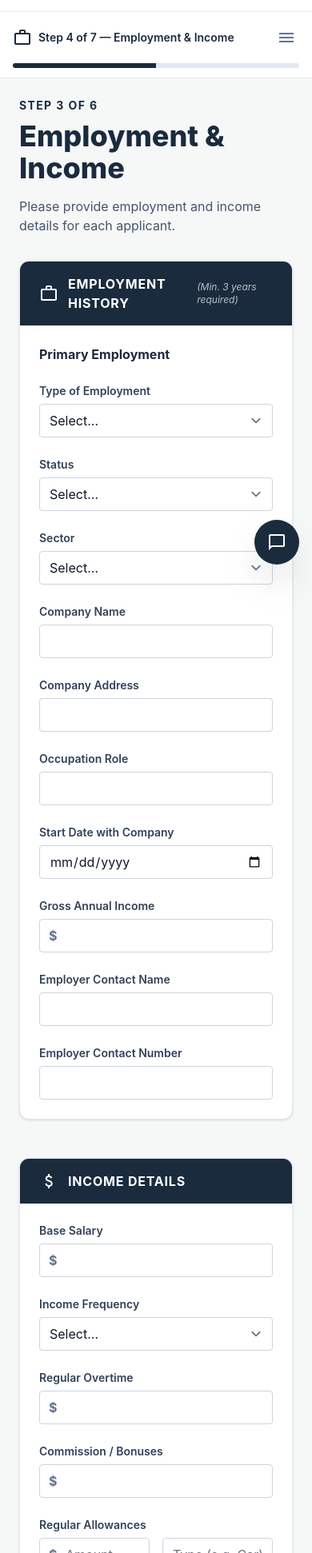
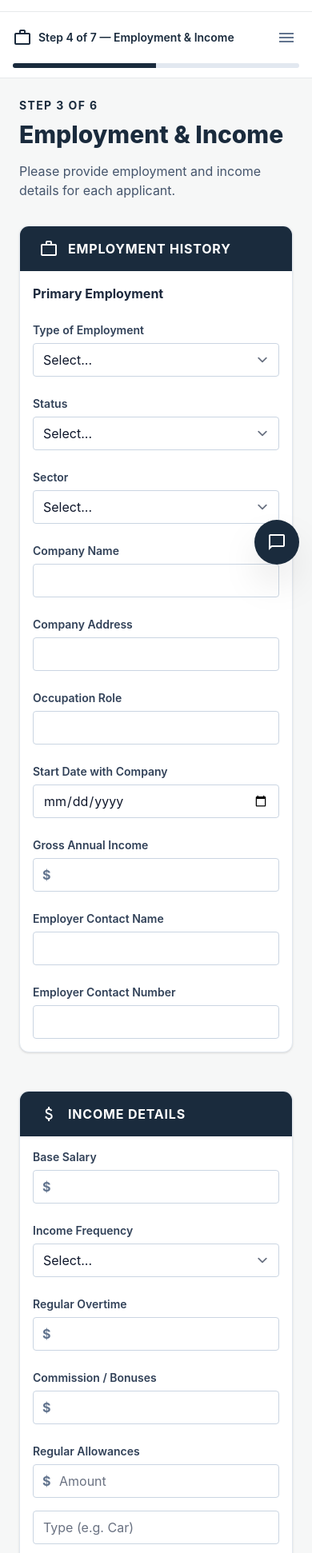
Before and after one commit to Kendellpatrice/brokerflow, a Next.js app: page /employment-income in a window 390 px wide. Shown: the part 58-2000 px from the top of the page at 80% size. Built offline with nearby package versions, Linux system fonts and the light colour scheme.

Commit message:
feat: improve layout and responsiveness of EmploymentIncomePage components

```diff
--- a/src/app/employment-income/page.tsx
+++ b/src/app/employment-income/page.tsx
@@ -162,7 +162,7 @@ export default function EmploymentIncomePage() {
         <span className="mb-2 block text-sm font-bold uppercase tracking-widest text-primary">
           Step 3 of 6
         </span>
-        <h1 className="mb-4 text-4xl font-extrabold text-primary dark:text-slate-100">
+        <h1 className="mb-4 text-3xl sm:text-4xl font-extrabold text-primary dark:text-slate-100">
           Employment &amp; Income
         </h1>
         <p className="text-slate-600 dark:text-slate-400">
@@ -183,15 +183,14 @@ export default function EmploymentIncomePage() {
           <div className="flex items-center gap-3 px-6 py-4 bg-primary">
             <span className="material-symbols-outlined text-white text-[20px]">work</span>
             <h2 className="font-bold text-white uppercase tracking-wider text-base">Employment History</h2>
-            <span className="text-white/70 text-xs italic font-normal normal-case tracking-normal">(Min. 3 years required)</span>
           </div>
-          <div className="p-6 md:p-8">
+          <div className="p-4 sm:p-6 md:p-8">
             {employments.map((emp, index) => (
               <div
                 key={emp.id}
                 className={index > 0 ? "mt-8 border-t border-slate-200 dark:border-slate-700 pt-8" : ""}
               >
-                <div className="flex justify-between items-center mb-6">
+                <div className="flex flex-col gap-2 mb-6 sm:flex-row sm:items-center sm:justify-between">
                   <h3 className="font-bold text-slate-800 dark:text-slate-200">
                     {index === 0 ? "Primary Employment" : `Additional Employment ${index}`}
                   </h3>
@@ -319,7 +318,7 @@ export default function EmploymentIncomePage() {
             <span className="material-symbols-outlined text-white text-[20px]">attach_money</span>
             <h2 className="font-bold text-white uppercase tracking-wider text-base">Income Details</h2>
           </div>
-          <div className="p-6 md:p-8">
+          <div className="p-4 sm:p-6 md:p-8">
             <div className="grid grid-cols-1 md:grid-cols-2 gap-6">
               <div className="flex flex-col gap-1.5">
                 <label htmlFor={`ei-base-salary-${sid}`} className="text-sm font-semibold text-slate-700 dark:text-slate-300">Base Salary</label>
@@ -346,7 +345,7 @@ export default function EmploymentIncomePage() {
 
               <div className="flex flex-col gap-1.5 md:col-span-2">
                 <label htmlFor={`ei-allowances-amount-${sid}`} className="text-sm font-semibold text-slate-700 dark:text-slate-300">Regular Allowances</label>
-                <div className="grid grid-cols-2 gap-4">
+                <div className="grid grid-cols-1 sm:grid-cols-2 gap-4">
                   <CurrencyInput id={`ei-allowances-amount-${sid}`} placeholder="Amount" value={income.allowancesAmount} onChange={v => setIncome("allowancesAmount", v)} />
                   <input id={`ei-allowances-type-${sid}`} className={inputCls} type="text" placeholder="Type (e.g. Car)"
                     value={income.allowancesType} onChange={e => setIncome("allowancesType", e.target.value)} />
@@ -370,7 +369,7 @@ export default function EmploymentIncomePage() {
 
               <div className="flex flex-col gap-1.5 md:col-span-2">
                 <label htmlFor={`ei-govt-amount-${sid}`} className="text-sm font-semibold text-slate-700 dark:text-slate-300">Government Payments</label>
-                <div className="grid grid-cols-2 gap-4">
+                <div className="grid grid-cols-1 sm:grid-cols-2 gap-4">
                   <CurrencyInput id={`ei-govt-amount-${sid}`} placeholder="Amount" value={income.govtAmount} onChange={v => setIncome("govtAmount", v)} />
                   <select id={`ei-govt-type-${sid}`} value={income.govtType} onChange={e => setIncome("govtType", e.target.value)} className={inputCls}>
                     <option value="">Select Type...</option>
@@ -391,7 +390,7 @@ export default function EmploymentIncomePage() {
               <span className="material-symbols-outlined text-white text-[20px]">storefront</span>
               <h2 className="font-bold text-white uppercase tracking-wider text-base">Self-Employed Applicants</h2>
             </div>
-            <div className="p-6 md:p-8">
+            <div className="p-4 sm:p-6 md:p-8">
               <div className="grid grid-cols-1 md:grid-cols-2 gap-6">
                 <div className="flex flex-col gap-1.5 md:col-span-2">
                   <label htmlFor={`ei-business-name-${sid}`} className="text-sm font-semibold text-slate-700 dark:text-slate-300">Business Name</label>
@@ -448,7 +447,7 @@ export default function EmploymentIncomePage() {
                   <CurrencyInput id={`ei-addbacks-prev-${sid}`} value={se.addBacksPrevious} onChange={v => setSE("addBacksPrevious", v)} />
                 </div>
 
-                <div className="col-span-1 md:col-span-2 pt-4 pb-2 border-b border-slate-200 dark:border-slate-700">
+                <div className="col-span-full pt-4 pb-2 border-b border-slate-200 dark:border-slate-700">
                   <h4 className="text-sm font-bold text-slate-800 dark:text-slate-200">Accountant Details</h4>
                 </div>
 
@@ -468,13 +467,13 @@ export default function EmploymentIncomePage() {
       )}
 
       {/* Navigation */}
-      <div className="mt-12 flex items-center justify-between border-t border-primary/10 pt-8">
+      <div className="sticky bottom-0 z-10 mt-12 flex items-center justify-between border-t border-primary/10 bg-background-light py-4 dark:bg-background-dark md:static md:pt-8 md:pb-0 md:bg-transparent dark:md:bg-transparent">
         <Link href="/personal-details" className="flex items-center gap-2 rounded-lg border border-primary px-6 py-3 font-bold text-primary transition-colors hover:bg-primary/5">
           <span className="material-symbols-outlined text-[20px]">arrow_back</span>
           Back
         </Link>
-        <div className="flex items-center gap-6">
-          <span className="text-slate-500 font-semibold cursor-pointer hover:text-primary transition-colors dark:text-slate-400">Save Draft</span>
+        <div className="flex flex-col items-end gap-2 sm:flex-row sm:items-center sm:gap-6">
+          <span className="hidden sm:block text-slate-500 font-semibold cursor-pointer hover:text-primary transition-colors dark:text-slate-400">Save Draft</span>
           <Link href="/assets" className="flex items-center gap-2 rounded-lg bg-primary px-10 py-3 font-bold text-white shadow-lg transition-shadow hover:bg-primary/90">
             Next Step
             <span className="material-symbols-outlined text-[20px]">arrow_forward</span>
```
